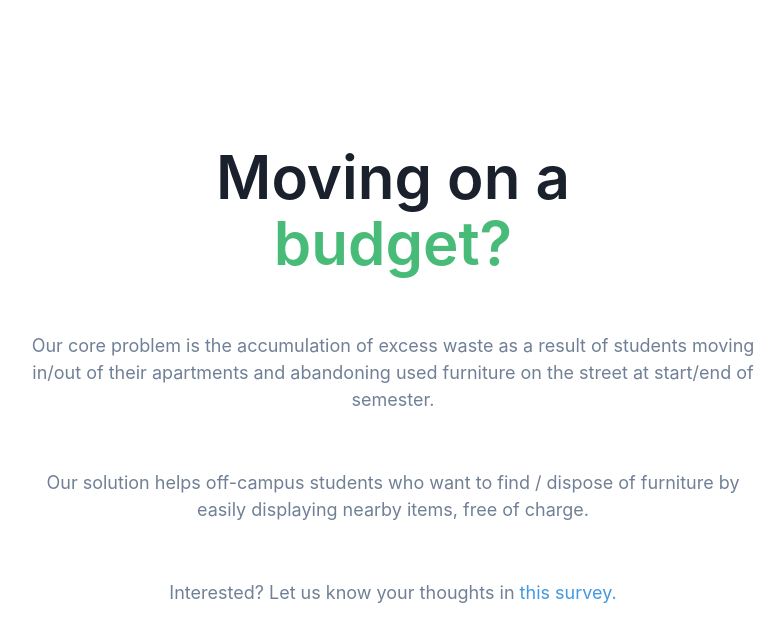
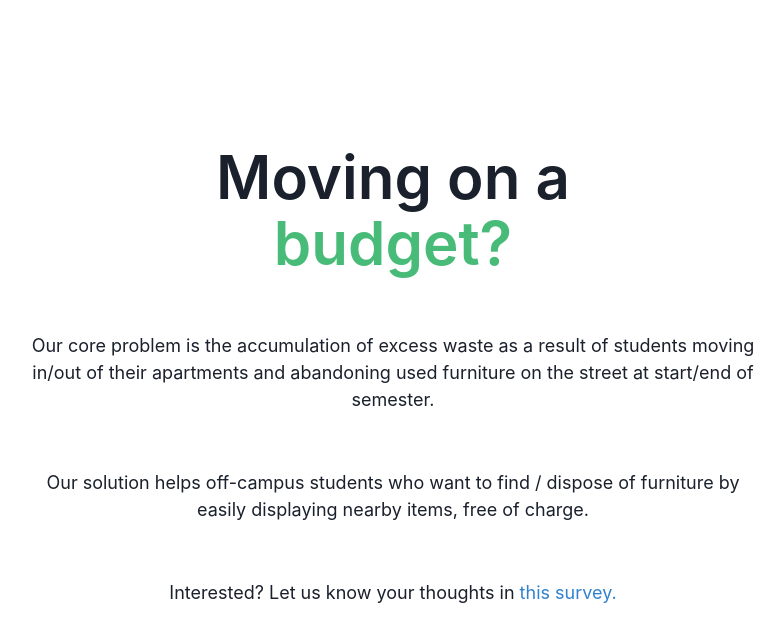
Before and after one commit to malbaker/allstonxmas, a Next.js app: page / in a window 1280 px wide. Shown: the top 642 px of the page, without its empty margins (247-1031 px from the left). Built offline with nearby package versions, Linux system fonts and the light colour scheme.

Commit message:
darkened text; failed attempt at adding google analytics, tbd

```diff
--- a/app/head.tsx
+++ b/app/head.tsx
@@ -1,3 +1,5 @@
+import Script from 'next/script'
+
 export default function Head() {
   return (
     <>
@@ -5,7 +7,6 @@ export default function Head() {
       <meta content="width=device-width, initial-scale=1" name="viewport" />
       <meta name="description" content="DIBS: An AllstonXmas Product" />
       <link rel="icon" href="/favicon.ico" />
-
     </>
   )
 }
--- a/app/layout.tsx
+++ b/app/layout.tsx
@@ -1,4 +1,5 @@
 "use client"
+import Script  from 'next/script'
 import { ChakraProvider } from '@chakra-ui/react'
 
 export default function RootLayout({
@@ -13,12 +14,16 @@ export default function RootLayout({
         <head /> will contain the components returned by the nearest parent
         head.tsx. Find out more at https://beta.nextjs.org/docs/api-reference/file-conventions/head
       */}
+
       <head />
       <body>
         <ChakraProvider>
           {children}
         </ChakraProvider>
       </body>
+
+
+
     </html>
 
   )
--- a/components/Hero.tsx
+++ b/components/Hero.tsx
@@ -32,17 +32,17 @@ export default function Hero() {
             </Text>
 
           </Heading>
-          <Text color={'gray.500'} fontSize={{ base: 'lg'}}>
+          <Text color={'gray.800'} fontSize={{ base: 'lg'}}>
             Our core problem is the accumulation of excess waste as a result of students moving in/out of their apartments and abandoning used furniture
             on the street at start/end of semester.
           </Text>
 
-          <Text color={'gray.500'} fontSize={{ base: 'lg'}}>
+          <Text color={'gray.800'} fontSize={{ base: 'lg'}}>
           Our solution helps off-campus students who want to find / dispose of furniture by easily displaying nearby items, free of charge.
           </Text>
 
-          <Text color={'gray.500'} fontSize={{ base: 'lg'}}>
-          Interested? Let us know your thoughts in <Link href='https://forms.gle/cM6hNc2aLpWtxBya7' color={'blue.400'}>this survey. </Link>
+          <Text color={'gray.800'} fontSize={{ base: 'lg'}}>
+          Interested? Let us know your thoughts in <Link href='https://forms.gle/cM6hNc2aLpWtxBya7' color={'blue.500'}>this survey. </Link>
           </Text>
         </Stack>
       </Container>
```
